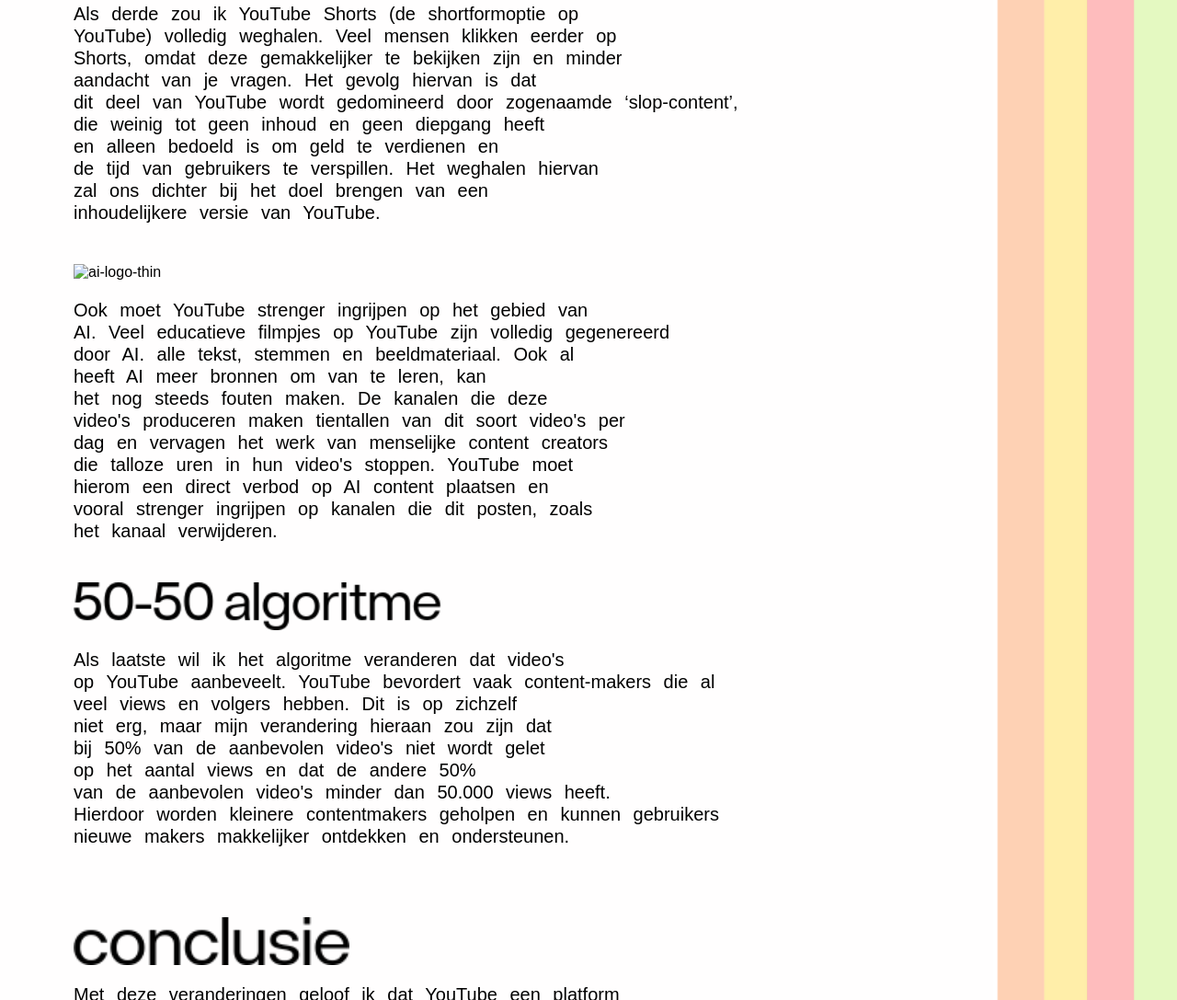
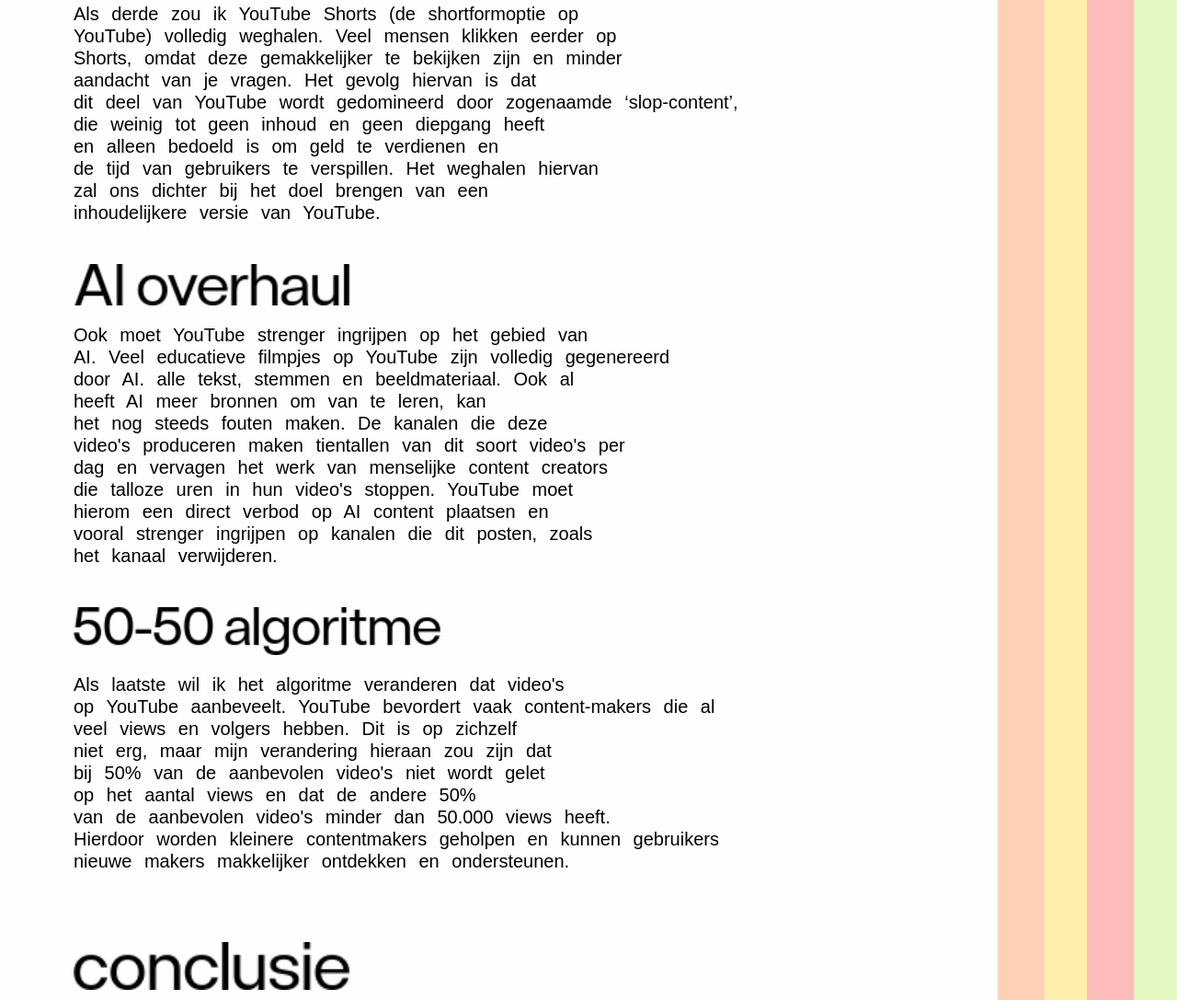
Before and after one commit to biggiecheese4452/Een-Schoner-YouTube-site, a plain HTML site: page index.html in a window 1280 px wide. Shown: the part 2037-3124 px from the top of the page at 92% size. Drawn offline with Linux system fonts and the light colour scheme.

Commit message:
Fix image source path in index.html

```diff
--- a/index.html
+++ b/index.html
@@ -66,7 +66,7 @@ de tijd van gebruikers te verspillen. Het weghalen hiervan<br>
 zal ons dichter bij het doel brengen van een<br>
 inhoudelijkere versie van YouTube.<br><br>
 </p>
-<img class= "kopjes2" src="/.images/AI-LOGO-THIN.png" alt="ai-logo-thin"></div>
+<img class= "kopjes2" src="images/AI-LOGO-THIN.png" alt="ai-logo-thin"></div>
 <p class="general-tekst"> Ook moet YouTube strenger ingrijpen op het gebied van<br>
 AI. Veel educatieve filmpjes op YouTube zijn volledig gegenereerd<br>
 door AI. alle tekst, stemmen en beeldmateriaal. Ook al<br>
```
